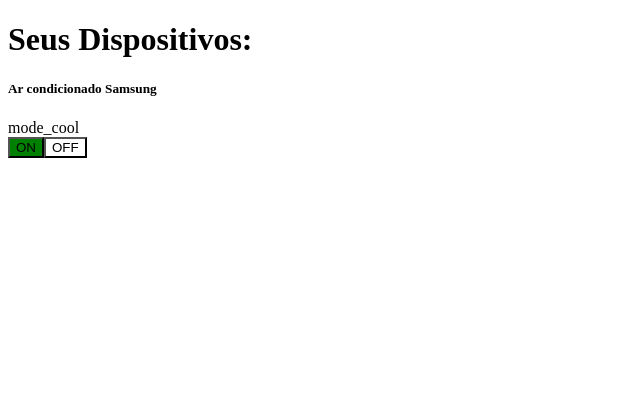
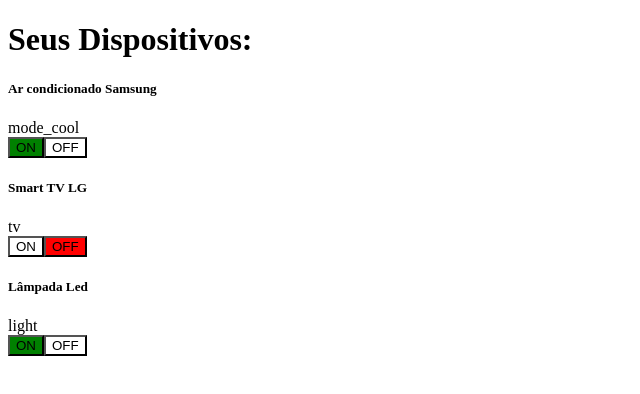
Before and after one commit to Pairon03/IIOT, a Vue app in the folder DOMOTICA/domotica/: page / in a window 1280 px wide. Shown: the top 394 px of the page, without its empty margins (0-640 px from the left). Built offline with nearby package versions, Linux system fonts and the light colour scheme; the HTML template or start-up script is replaced by a standard one.

Commit message:
Atualização Tela Principal
v-for, ambientes

```diff
--- a/DOMOTICA/domotica/src/views/Devices.vue
+++ b/DOMOTICA/domotica/src/views/Devices.vue
@@ -1,5 +1,5 @@
 <script setup lang="ts">
-import { Device } from '@/models/devices';
+import { Device, Environment } from '@/models/devices';
 import { ref, reactive } from 'vue';
 
 const ar: Device = reactive(new Device());
@@ -16,16 +16,32 @@ iluminacao.name = 'Lâmpada Led';
 iluminacao.state = true;
 iluminacao.icon = 'light';
 
+const sala: Environment = reactive(new Environment())
+sala.name = 'Sala de Estar';
+sala.devices = [ ar, tv, iluminacao];
+
+const tomada: Device = reactive(new Device());
+tomada.name = 'Tomada inteligente';
+tomada.state = false;
+tomada.icon = 'power';
+
+const quarto: Environment = reactive(new Environment())
+quarto.name = 'Quarto de Hóspedes';
+quarto.devices = [ tomada ];
+
+const environments: Array<Environment> = reactive([]);
+environments.push(sala);
+environments.push(quarto);
 
 </script>
 
 <template>
     <h1>Seus Dispositivos: </h1>
 
-    <div>
-        <h5>{{ ar.name }}</h5>
-        <span class="icons material-icons-round">{{ ar.icon }}</span>
-        <div :class="`button-${ar.state}`">
+    <div v-for="(currentDevice, id) in sala.devices" :key="id">
+        <h5>{{ currentDevice.name }}</h5>
+        <span class="icons material-icons-round">{{ currentDevice.icon }}</span>
+        <div :class="`button-${currentDevice.state}`">
             <button class="on">ON</button>
             <button class="off">OFF</button>
         </div>
```
